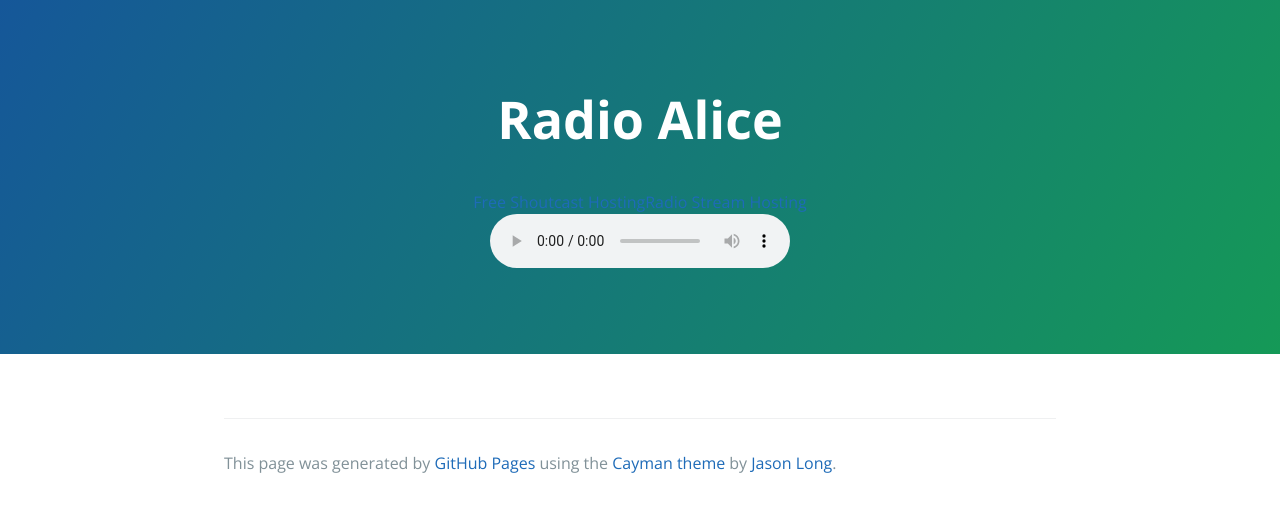
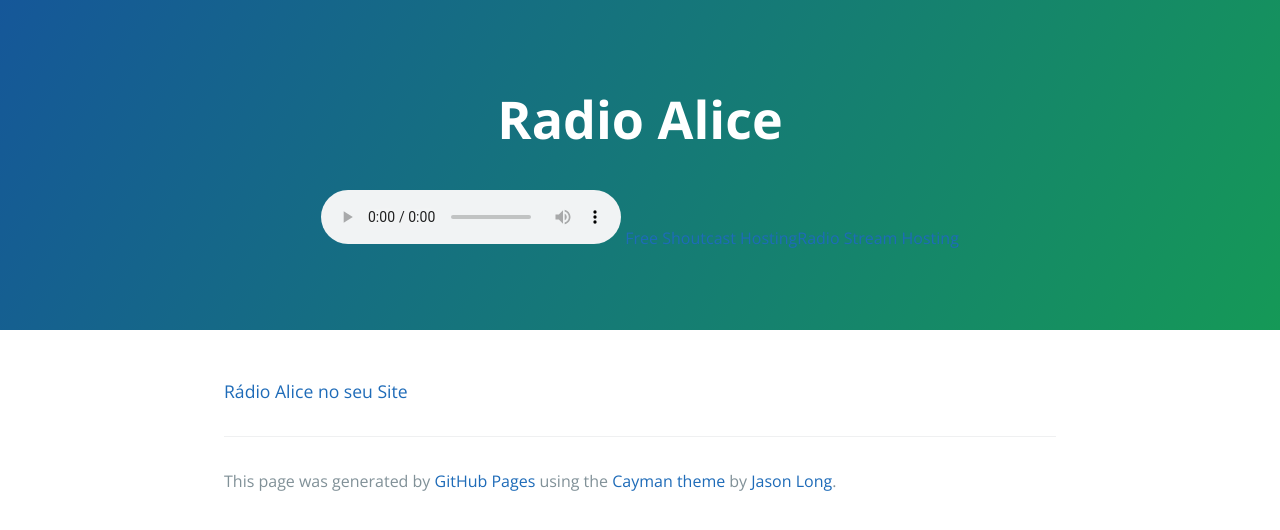
Before and after one commit to radioalice/radioalice.github.io, a Jekyll site: the page index.html, which Jekyll copies as it is, in a window 1280 px wide. Shown: the top 530 px of the page. Built offline with Jekyll 4.4.1, drawn with Linux system fonts in a browser that asks for light colours; a script that is not in the unit is left out.

Commit message:
Update index.html

```diff
--- a/index.html
+++ b/index.html
@@ -13,17 +13,18 @@
     <section class="page-header">
       <h1 class="project-name">Radio Alice</h1>
       <h2 class="project-tagline"></h2>
+      <audio controls autoplay src="http://shaincast.caster.fm:12064/listen.mp3" type="audio/mpeg">
+      </audio>
 <script type="text/javascript">var cstruid = 339938;var cstrdark = "FALSE";</script>
 <script type="text/javascript" src="http://cdn.caster.fm/0070B7/widgets/status.js"></script>
 <!--   DO NOT REMOVE THE LINKS BELOW, THEY  WILL BE HIDDEN (AND WILL HELP US A LOT)   -->
 <a id="cstrlb" href="http://www.caster.fm/">Free Shoutcast Hosting</a><a id="cstrlb2" href="http://www.caster.fm/">Radio Stream Hosting</a>
 <div id="cstrdiv"></div>
-      <audio controls autoplay>
-        <source src="http://shaincast.caster.fm:12064/listen.mp3" type="audio/mpeg">
-      </audio>
     </section>
     <section class="main-content">
       <h3></h3>
+      <a href="http://www.caster.fm/widgets/em_code.php?uid=339938" onclick="javascript:void window.open('http://www.caster.fm/widgets/em_code.php?uid=339938','1379834789450','width=600,height=300,toolbar=0,menubar=0,location=0,status=0,scrollbars=0,resizable=0,left=0,top=0');return false;">Rádio Alice no seu Site</a>
+
       <footer class="site-footer">
 
         <span class="site-footer-credits">This page was generated by <a href="https://pages.github.com">GitHub Pages</a> using the <a href="https://github.com/jasonlong/cayman-theme">Cayman theme</a> by <a href="https://twitter.com/jasonlong">Jason Long</a>.</span>
```
